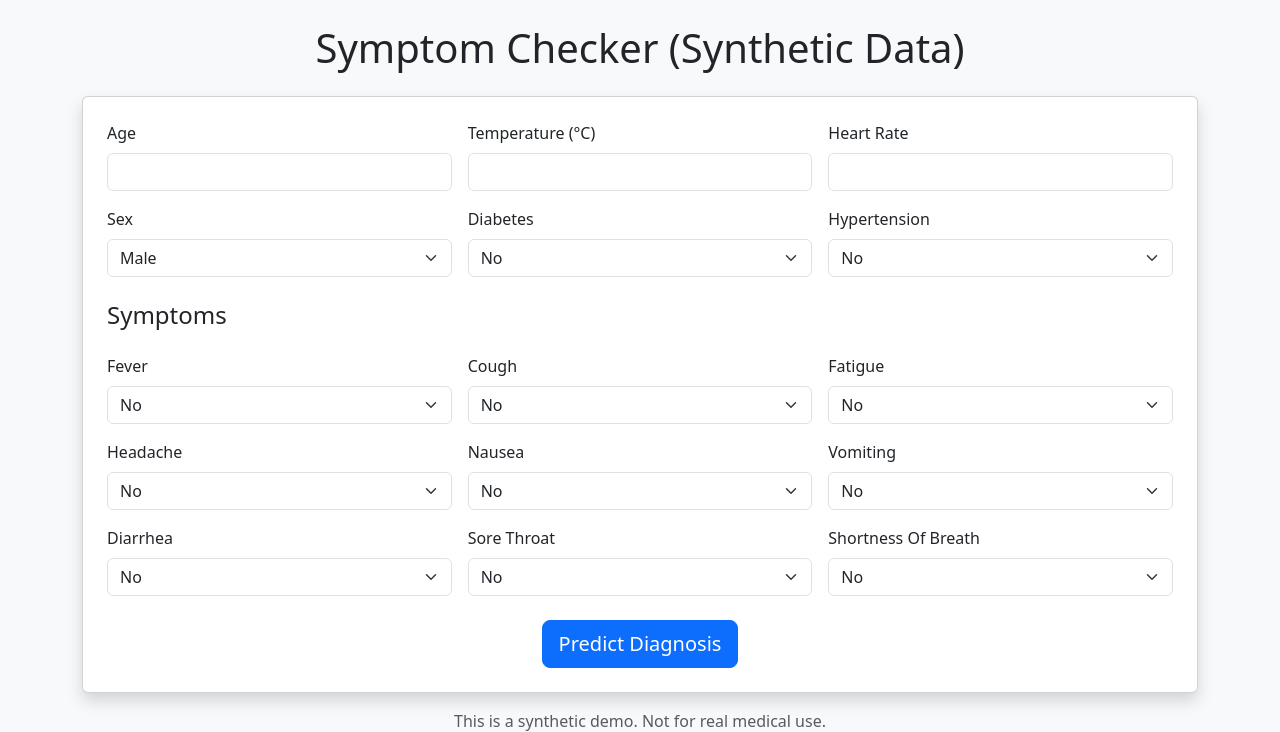
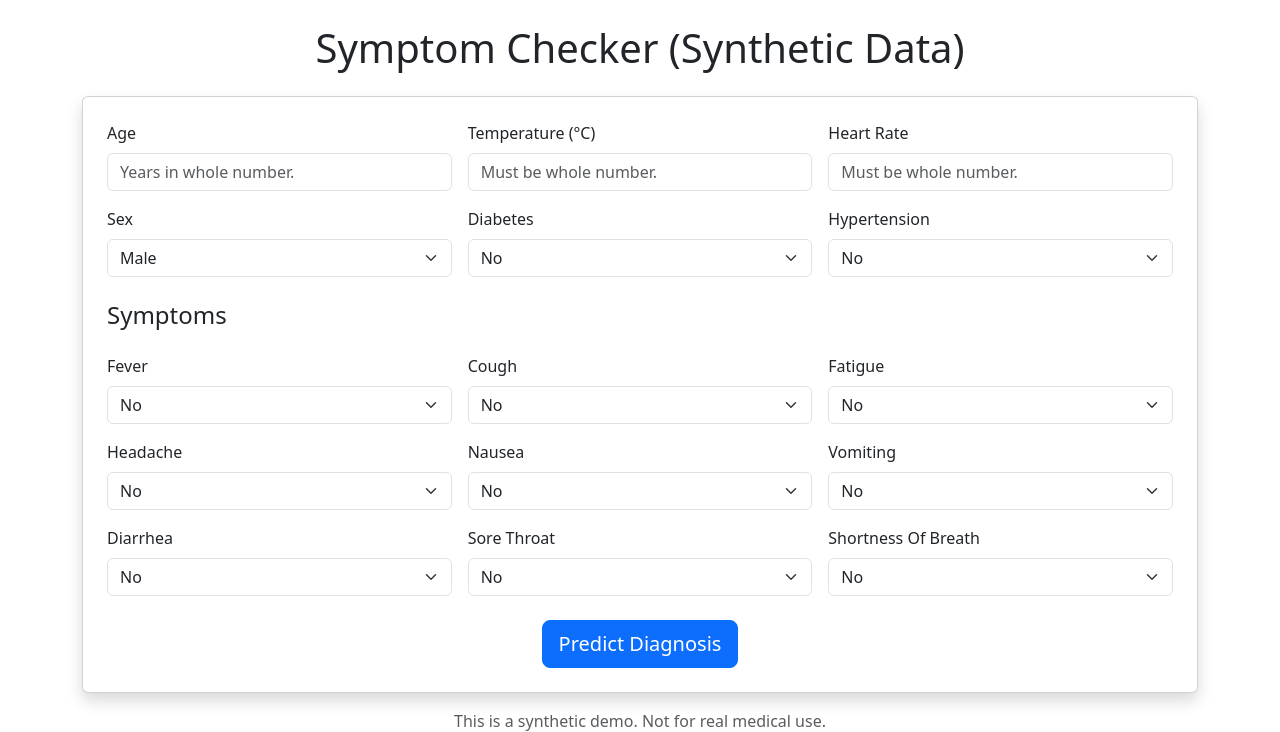
Before and after one commit to Abdul-samad022/clinicheck, a Flask app: page / in a window 1280 px wide. Shown: the top 732 px of the page. Run offline with Flask 3, Linux system fonts and the light colour scheme; parts of the project's set-up code (start-up, migrations or seed data) failed here and were passed over.

Commit message:
Modify bg-light to bg-#031633 and added placeholders in index.html

```diff
--- a/app/templates/base.html
+++ b/app/templates/base.html
@@ -6,7 +6,7 @@
     <title>{% block title %} {% endblock %}</title>
     <link href="https://cdn.jsdelivr.net/npm/bootstrap@5.3.2/dist/css/bootstrap.min.css" rel="stylesheet">
 </head>
-<body class="bg-light">
+<body class="bg-#031633">
 {% block content %}
 
 {% endblock %}
--- a/app/templates/index.html
+++ b/app/templates/index.html
@@ -9,15 +9,15 @@
         <form action="/predict" method="post" class="row g-3">
             <div class="col-md-4">
                 <label class="form-label">Age</label>
-                <input type="number" name="age" class="form-control" required>
+                <input type="number" name="age" class="form-control" required placeholder="Years in whole number.">
             </div>
             <div class="col-md-4">
                 <label class="form-label">Temperature (°C)</label>
-                <input type="number" step="0.1" name="temperature" class="form-control" required>
+                <input type="number" step="0.1" name="temperature" class="form-control" required placeholder="Must be whole number.">
             </div>
             <div class="col-md-4">
                 <label class="form-label">Heart Rate</label>
-                <input type="number" name="heart_rate" class="form-control" required>
+                <input type="number" name="heart_rate" class="form-control" required placeholder="Must be whole number.">
             </div>
 
             <div class="col-md-4">
```
